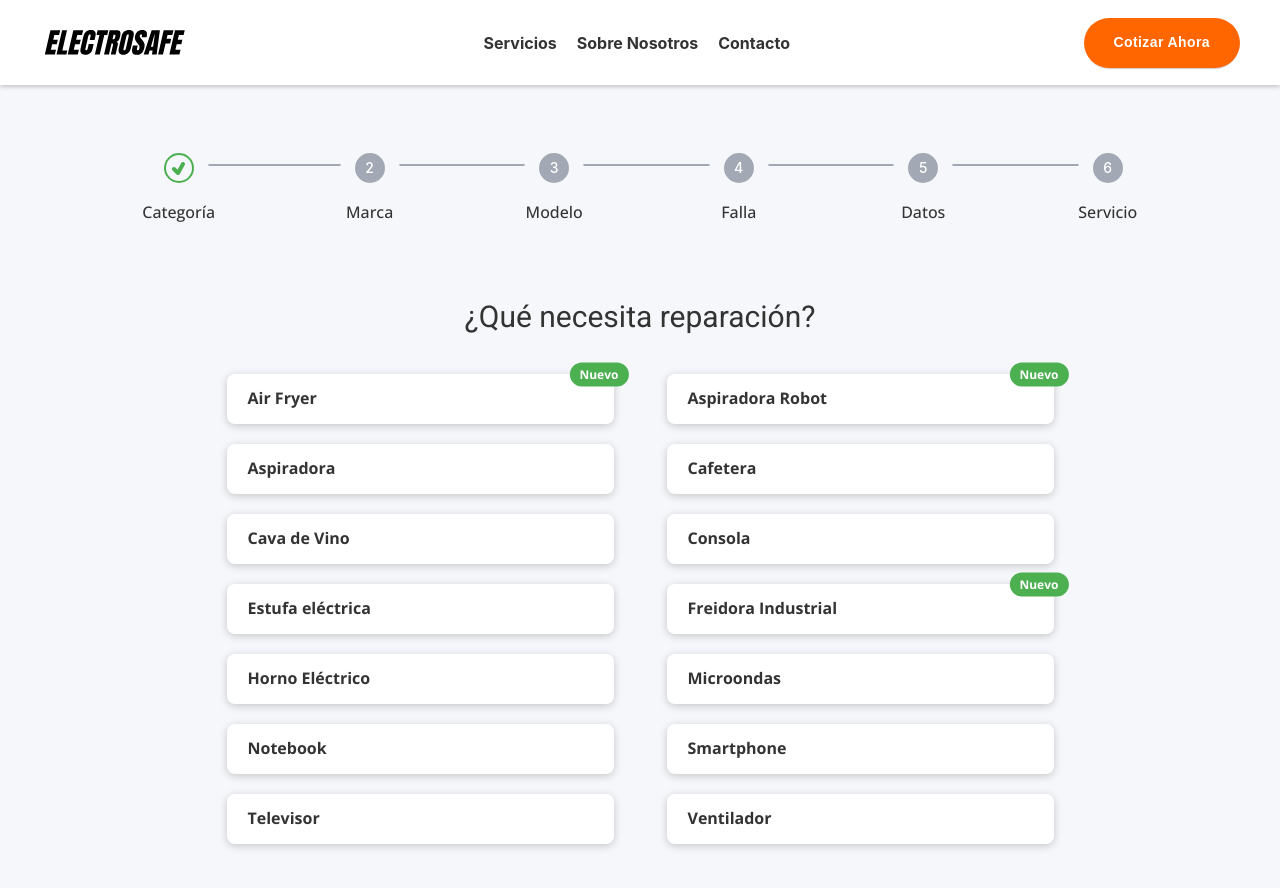
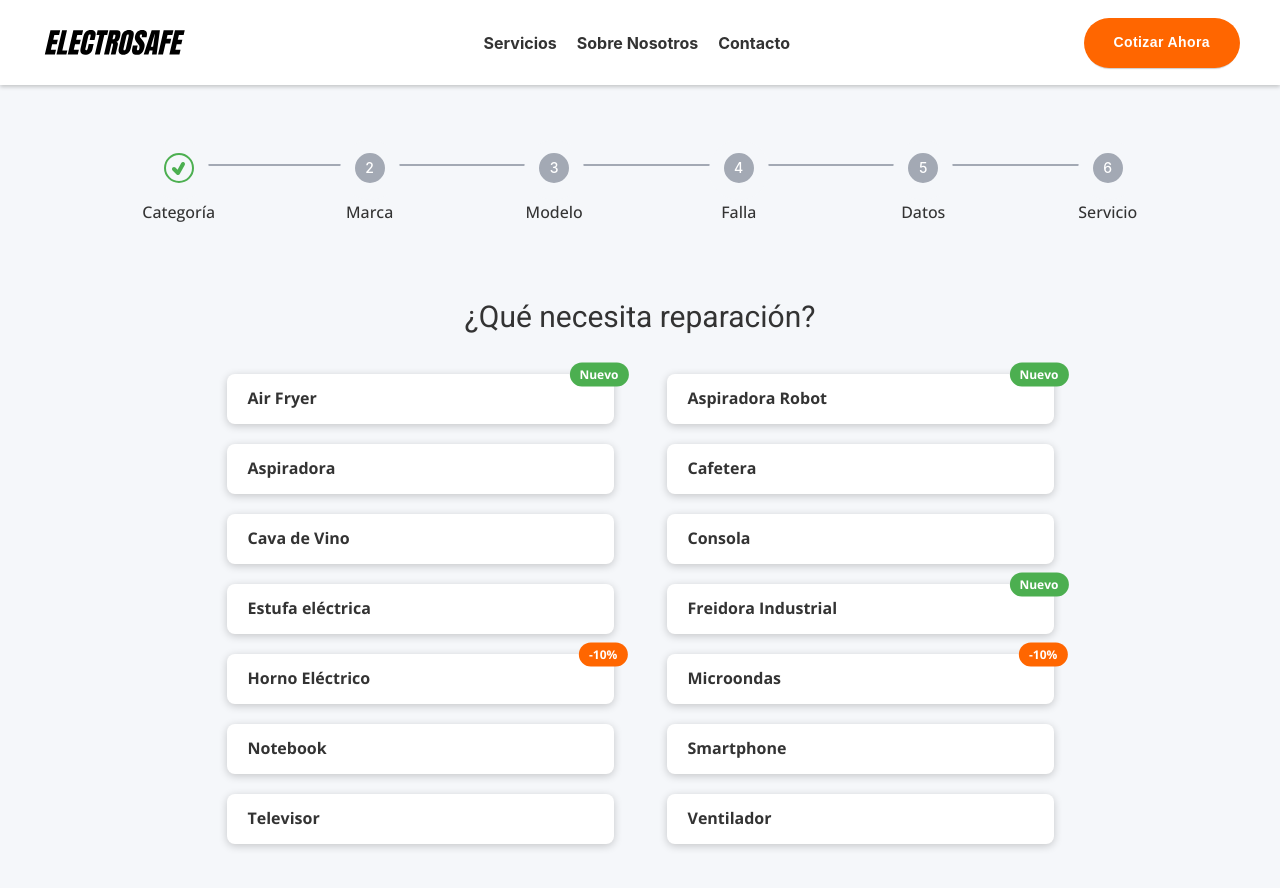
Before and after one commit to manuel-25/ElectroFix, a React (Create React App) app in the folder frontend/: page /reparacion-electrodomesticos in a window 1280 px wide. Shown: the top 888 px of the page. Built offline with nearby package versions, Linux system fonts and the light colour scheme.

Commit message:
Discount tag added

```diff
--- a/frontend/src/components/CategorySelection/CategorySelection.jsx
+++ b/frontend/src/components/CategorySelection/CategorySelection.jsx
@@ -3,6 +3,7 @@ import './CategorySelection.css'
 import { products } from '../../utils/productsData'
 import NewTag from '../NewTag/NewTag'
 import { newCategoryIds } from '../../utils/productsData'
+import { discountCategoryIds } from '../../utils/productsData';
 
 const CategorySelection = ({ nextStep, updateFormData}) => {
   const handleCategorySelect = (category) => {
@@ -25,6 +26,9 @@ const CategorySelection = ({ nextStep, updateFormData}) => {
             {newCategoryIds.includes(category.id) && (
               <NewTag text="Nuevo" color="var(--green-color)" />
             )}
+            {discountCategoryIds.includes(category.id) && (
+              <NewTag text="-10%" color="var(--primary-color)" />
+            )}
           </div>
         ))}
       </div>
--- a/frontend/src/components/NewTag/NewTag.jsx
+++ b/frontend/src/components/NewTag/NewTag.jsx
@@ -1,7 +1,7 @@
 import React from 'react'
 import './NewTag.css'
 
-const NewTag = ({ text = 'Nuevo', color = 'var(--primary-color)' }) => {
+const NewTag = ({ text, color }) => {
   return (
     <span className="new-tag" style={{ backgroundColor: color }}>
       {text}
--- a/frontend/src/utils/productsData.jsx
+++ b/frontend/src/utils/productsData.jsx
@@ -18,6 +18,8 @@ export const products = [
 
 // Lista de IDs de categorías con NEW TAG
 export const newCategoryIds = [1, 3, 8]
+
+export const discountCategoryIds = [10, 9]
 
 //Detalles adicionales por Categorias
 export const additionalDetailsConfig = [
```
